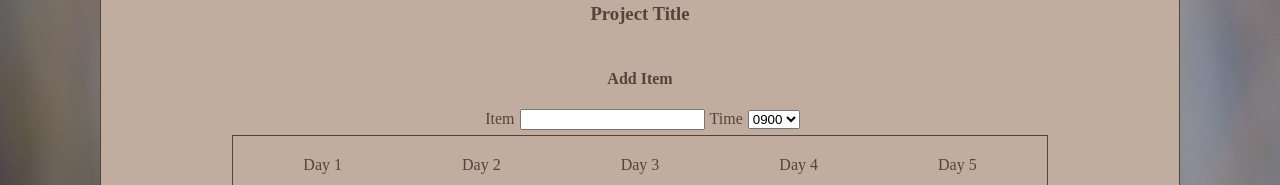
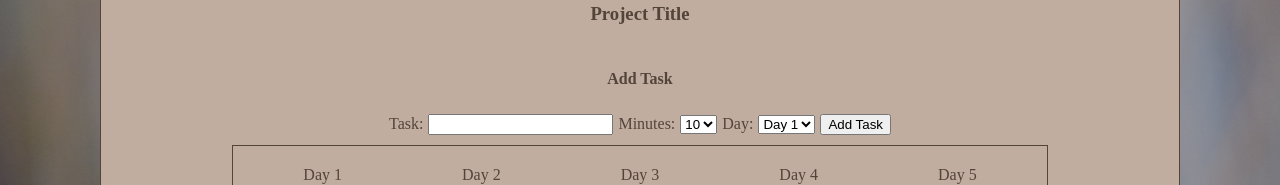
Before and after one commit to imcocokim/rest-front-end, a React (Create React App) app: page / in a window 1280 px wide. Shown: the part 274-459 px from the top of the page. Built offline with nearby package versions, Linux system fonts and the light colour scheme; no server answers.

Commit message:
edit project card

```diff
--- a/public/index.html
+++ b/public/index.html
@@ -24,7 +24,7 @@
       work correctly both with client-side routing and a non-root public URL.
       Learn how to configure a non-root public URL by running `npm run build`.
     -->
-    <title>React App</title>
+    <title>REST</title>
   </head>
   <body>
     <noscript>You need to enable JavaScript to run this app.</noscript>
--- a/src/components/Project/Project.jsx
+++ b/src/components/Project/Project.jsx
@@ -1,6 +1,12 @@
 import styles from './Project.module.css'
+import { useState, useRef, useEffect } from 'react';
 
-const Project = () => {
+const Project = (props) => {
+  const [formData, setFormData] = useState({
+    title: '',
+    minutes: '',
+    author: props.user
+  })
   return (
     <>
       <div className={styles.project}>
@@ -9,23 +15,30 @@ const Project = () => {
         </div>
         <div className={styles.addItem}>
           <div className={styles.addItemTag}>
-          <h4>Add Item</h4>
+          <h4>Add Task</h4>
           </div>
           <form action="">
-            <label htmlFor="">Item</label>
+            <label htmlFor="">Task:</label>
             <input type="text" />
-            <label htmlFor="">Time</label>
+            <label htmlFor="">Minutes:</label>
             <select name="" id="">
-              <option value="0900">0900</option>
-              <option value="1000">1000</option>
-              <option value="1100">1100</option>
-              <option value="1200">1200</option>
-              <option value="1300">1300</option>
-              <option value="1400">1400</option>
-              <option value="1500">1500</option>
-              <option value="1600">1600</option>
-              <option value="1700">1700</option>
+              <option value="10">10</option>
+              <option value="20">20</option>
+              <option value="30">30</option>
+              <option value="40">40</option>
+              <option value="50">50</option>
+              <option value="60">60</option>
             </select>
+            <label htmlFor="">Day:</label>
+            <select name="" id="">
+              <option value="Day 1">Day 1</option>
+              <option value="Day 2">Day 2</option>
+              <option value="Day 3">Day 3</option>
+              <option value="Day 4">Day 4</option>
+              <option value="Day 5">Day 5</option>
+              <option value="Day 6">Day 6</option>
+            </select>
+            <button>Add Task</button>
           </form>
         </div>
         <div className={styles.days}>
@@ -35,6 +48,7 @@ const Project = () => {
           <div className={styles.day}>Day 4</div>
           <div className={styles.day}>Day 5</div>
         </div>
+
       </div>
     </>
    );
--- a/src/pages/Landing/Landing.jsx
+++ b/src/pages/Landing/Landing.jsx
@@ -31,7 +31,7 @@ const Landing = ({ user }) => {
       <h1 className={styles.landing}>Welcome to RESTing</h1>
       <ProjectCard projects={projects} user={user}/>
       <AddProject handleAddProject={handleAddProject} user={user}/>
-      <Project />
+      <Project user={user}/>
 
     </main>
   )
```
